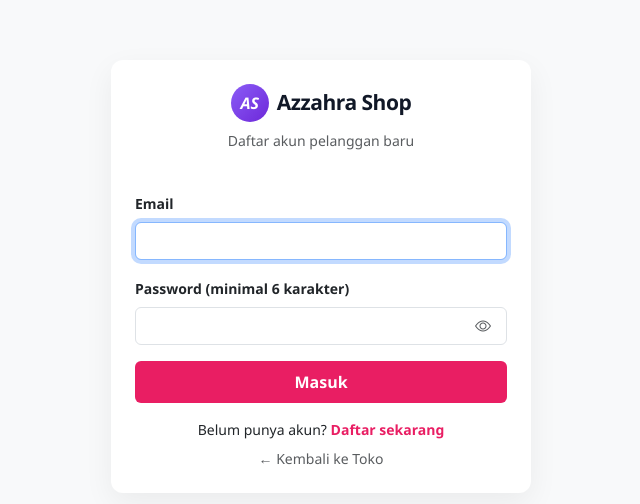
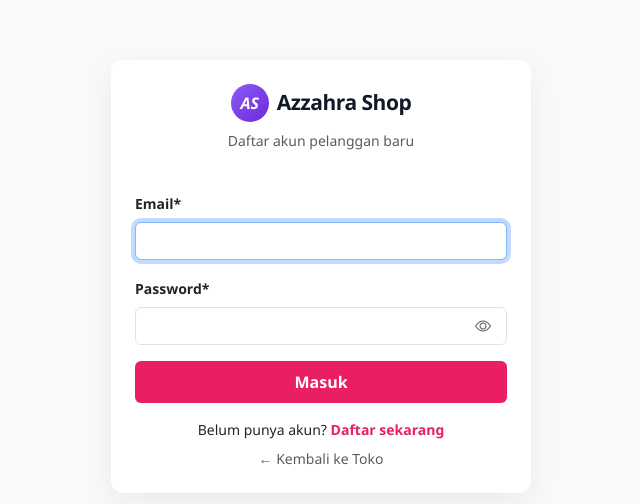
Before and after one commit to ininoy/Azzahra_ProjectKelompok4, a Laravel app: page /login in a window 1280 px wide. Shown: the top 504 px of the page, without its empty margins (319-959 px from the left). Run offline with Laravel 12, Linux system fonts and the light colour scheme.

Commit message:
upgrade auth nya(nambahin simbol requirednya)

```diff
--- a/resources/views/auth/login.blade.php
+++ b/resources/views/auth/login.blade.php
@@ -6,14 +6,14 @@
 <form action="{{ route('login.post') }}" method="POST">
     @csrf
     <div class="mb-3">
-        <label class="form-label small fw-semibold">Email</label>
+        <label class="form-label small fw-semibold">Email*</label>
         <input type="email" name="email" class="form-control @error('email') is-invalid @enderror" value="{{ old('email') }}" autofocus>
         @error('email')
             <div class="text-danger small mt-1">{{ $message }}</div>
         @enderror
     </div>
     <div class="mb-3">
-            <label class="form-label small fw-semibold">Password (minimal 6 karakter)</label>
+            <label class="form-label small fw-semibold">Password*</label>
             <div class="position-relative">
                 <input type="password" name="password" id="password"
                     class="form-control pe-5 no-icon-validation @error('password') is-invalid @enderror">
```
